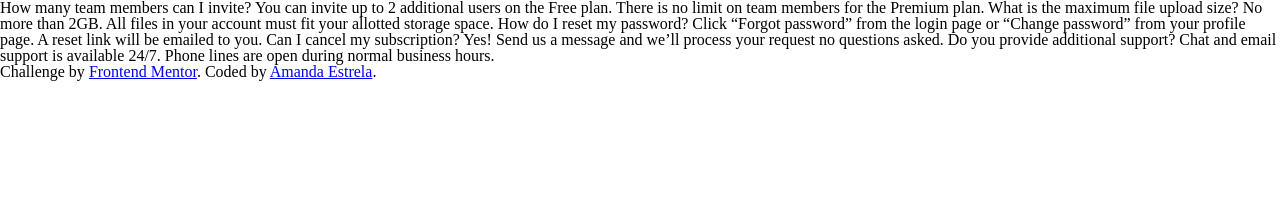
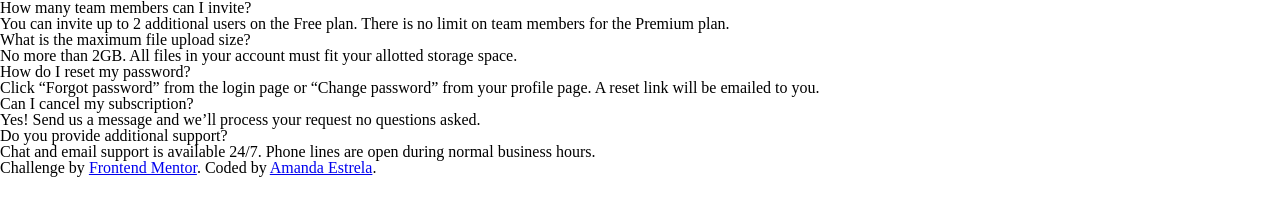
Before and after one commit to amanda-estrela/FAQ, a plain HTML site: page index.html in a window 1280 px wide. Drawn offline with Linux system fonts and the light colour scheme.

Commit message:
Classes HTML

```diff
--- a/index.html
+++ b/index.html
@@ -9,22 +9,22 @@
   <link href="css/style.css" rel="stylesheet">
 </head>
 <body>
-  How many team members can I invite?
-  You can invite up to 2 additional users on the Free plan. There is no limit on
-  team members for the Premium plan.
+  <h1>How many team members can I invite?</h1>
+  <p>You can invite up to 2 additional users on the Free plan. There is no limit on
+  team members for the Premium plan.</p>
 
-  What is the maximum file upload size?
-  No more than 2GB. All files in your account must fit your allotted storage space.
+  <h2>What is the maximum file upload size?</h2>
+  <p>No more than 2GB. All files in your account must fit your allotted storage space.</p>
 
-  How do I reset my password?
-  Click “Forgot password” from the login page or “Change password” from your profile page.
-  A reset link will be emailed to you.
+  <h3>How do I reset my password?</h3>
+  <p>Click “Forgot password” from the login page or “Change password” from your profile page.
+  A reset link will be emailed to you.</p>
 
-  Can I cancel my subscription?
-  Yes! Send us a message and we’ll process your request no questions asked.
+  <h4>Can I cancel my subscription?</h4>
+  <p>Yes! Send us a message and we’ll process your request no questions asked.</p>
 
-  Do you provide additional support?
-  Chat and email support is available 24/7. Phone lines are open during normal business hours.
+  <h5>Do you provide additional support?</h5>
+  <p>Chat and email support is available 24/7. Phone lines are open during normal business hours.</p>
 
   <div class="attribution">
     Challenge by <a href="https://www.frontendmentor.io?ref=challenge" target="_blank">Frontend Mentor</a>.
```
